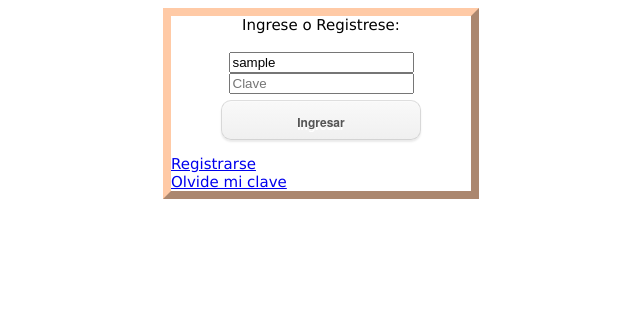
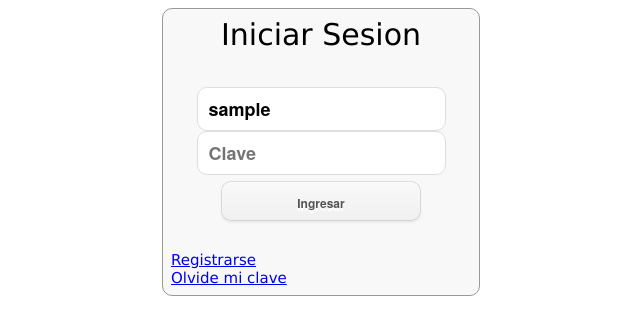
Before and after one commit to stefanoantonel/ChietiV2, a Django app: template chieti/chieti/templates/chieti/singIn.html in a window 1280 px wide. Shown: the top 335 px of the page, without its empty margins (319-959 px from the left). Run offline with Django 3.2, Linux system fonts and the light colour scheme; the template is opened without the code that fills it: most values are stand-ins (such as "Sample title", 1, 10 or a date in 2020); parts of the project's set-up code (start-up, migrations or seed data) failed here and were passed over.

Commit message:
Style en login y singup

```diff
--- a/chieti/chieti/static/chieti/css/style.css
+++ b/chieti/chieti/static/chieti/css/style.css
@@ -289,23 +289,26 @@ border: 1px solid black;
 	background-size: 100% 100%;
 }
 
-
-.formLogIn{
-	/*border: medium;*/
-	border-color: #FFCAA6;
-	border-style:outset;
-	width: 300px;
-	border-width: 8px;
-	margin-left: auto;
-	margin-right: auto;
-}
-
 .fuenteComun{
 	font-size: 15px;
 	font-family: "Verdana";
 }
 
+.fuenteComunGrande{
+	font-size: 30px;
+	font-family: "Verdana";
+}
 
+.formLogin {
+   padding:8px;
+   background-color: #F8F8F8;
+   width: 200px;
+   border: 1px solid #999999;
+   width: 300px;
+	margin-left: auto;
+	margin-right: auto;
+	border-radius: 10px;
+}
 .tooltip{
    position: absolute;
    background: #c0df71;
@@ -326,3 +329,14 @@ border: 1px solid black;
 	left:2%;
 	display:inline-block;
 }
+
+
+.inputStyle{
+	border: 1px solid #dedede;
+  border-radius: 10px;
+  /*color: #555;*/
+  /*display: block;*/
+  font: bold 18px/18px HelveticaNeue, Arial;
+  padding: 5px 8px;
+  width: 70%;
+}
--- a/chieti/chieti/templates/chieti/singIn.html
+++ b/chieti/chieti/templates/chieti/singIn.html
@@ -17,15 +17,14 @@
 <title>Chieti</title>
 </head>
 <body>
-<div class="formLogIn fuenteComun">
+<div class="formLogin fuenteComunGrande">
 	{{error}}
 
 		<form action="/chieti/singIn2/" method="post" align="middle">{% csrf_token %}
-			<label>Ingrese o Registrese:</label>
+			<label>Iniciar Sesion</label>
 			<br><br>
-			<input type="text" name='username' placeholder="Usuario" value='{{username}}'>
-			<br/>
-			<input type="password" name='password' placeholder="Clave">
+			<input type="text" class="alertMnj" name='username' placeholder="Usuario" value='{{username}}'>
+			<input type="password" class="alertMnj" name='password' placeholder="Clave">
 			<input class="button white singIn" type="submit" value="Ingresar">
 			<input type="hidden" value="{{isVentana}}" name="isVentana">
 		</form>
```
Also changed, not shown: chieti/chieti/templates/chieti/singUp.html (+18 -15 lines).
